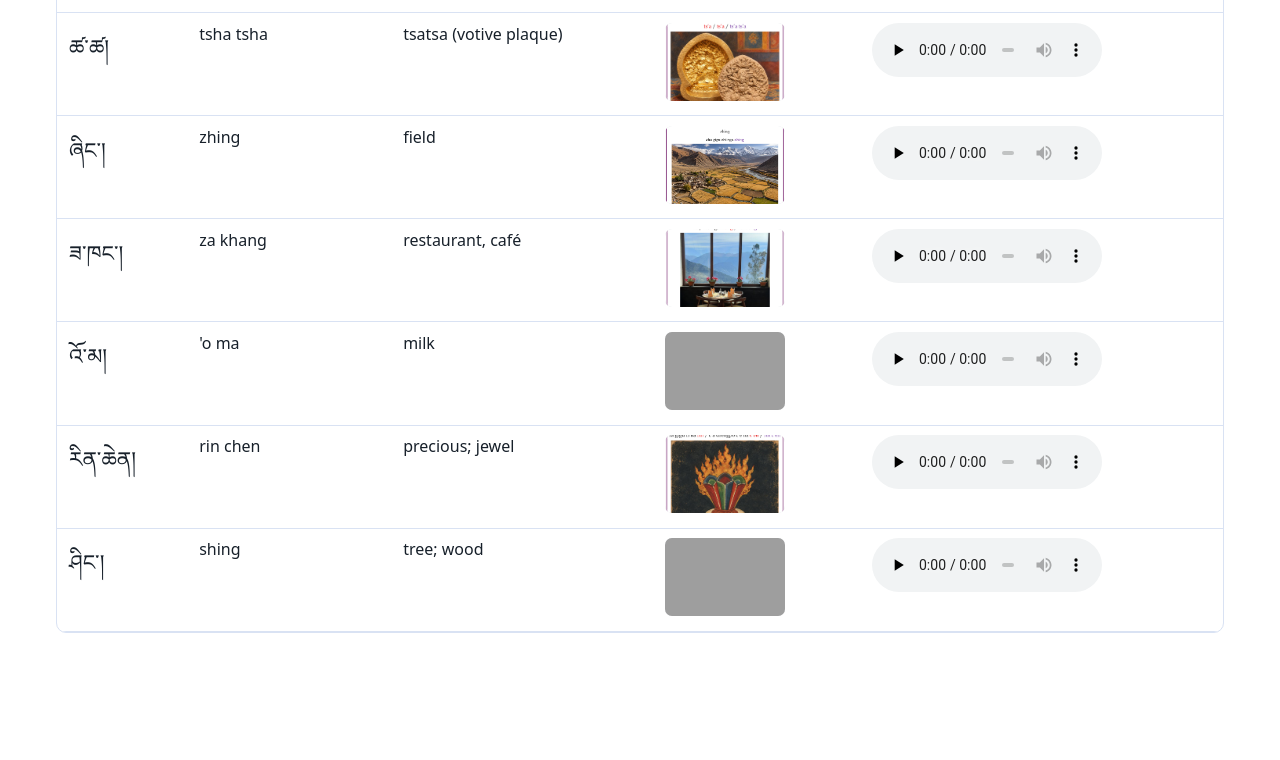
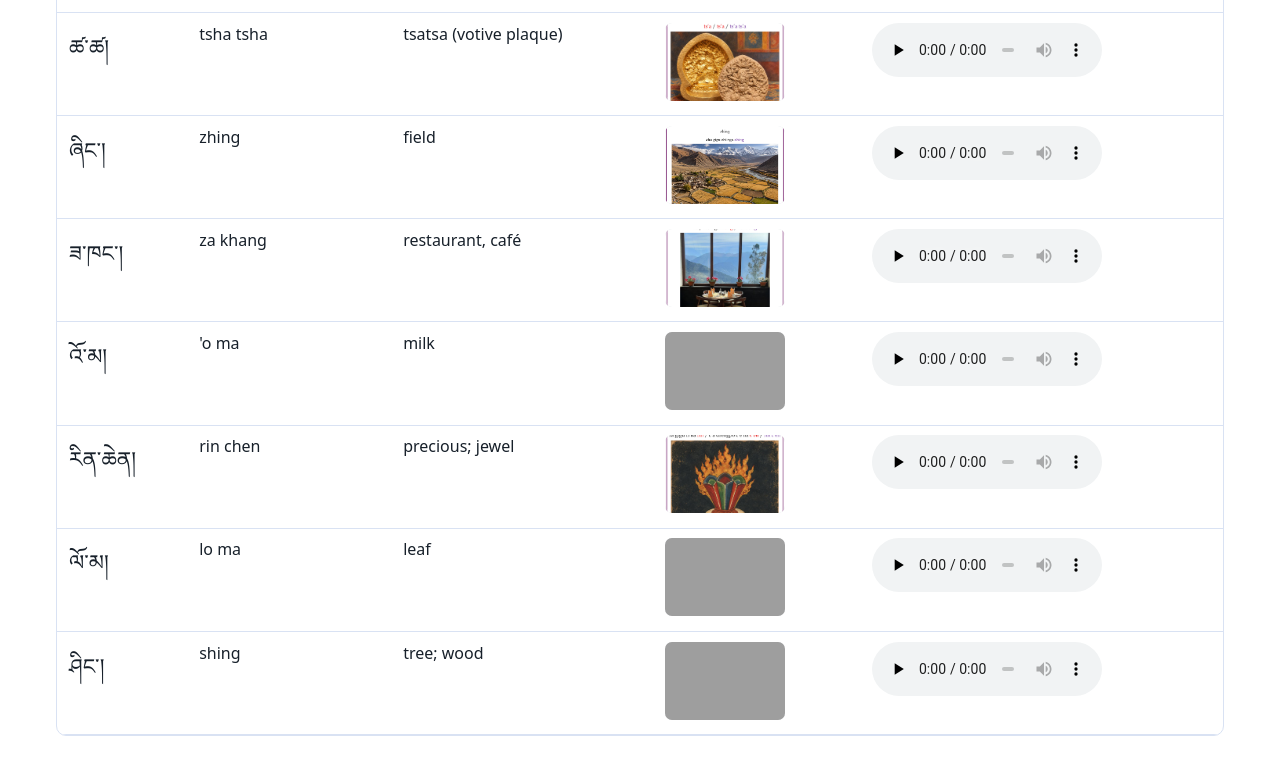
Before and after one commit to aleksandrvzorin-ai/dag-yig, a plain HTML site: page index.html in a window 1280 px wide. Shown: the part 1058-1818 px from the top of the page. Before the commit the page ends 1715 px from the top, so only its background shows below. Drawn offline with Linux system fonts and the light colour scheme; grey boxes are pictures that could not be loaded.

Commit message:
Update index.html

```diff
--- a/index.html
+++ b/index.html
@@ -41,6 +41,7 @@ const embeddedData=[
  {"Tibetan":"ཟ་ཁང་།","Transliteration":"za khang","Gloss":"restaurant, café","Picture":"za khang.jpg","Audio":"za khang.mp3"},
  {"Tibetan":"འོ་མ།","Transliteration":"'o ma","Gloss":"milk","Picture":"'o ma.jpg","Audio":"'o ma.mp3"},
  {"Tibetan":"རིན་ཆེན།","Transliteration":"rin chen","Gloss":"precious; jewel","Picture":"rin chen.jpg","Audio":"rin chen.mp3"},
+ {"Tibetan":"ལོ་མ།","Transliteration":"lo ma","Gloss":"leaf","Picture":"lo ma.jpg","Audio":"lo ma.mp3"},
  {"Tibetan":"ཤིང་།","Transliteration":"shing","Gloss":"tree; wood","Picture":"shing.jpg","Audio":"shing.mp3"}
 ];
 search.addEventListener('input',()=>render());render(embeddedData);
```
